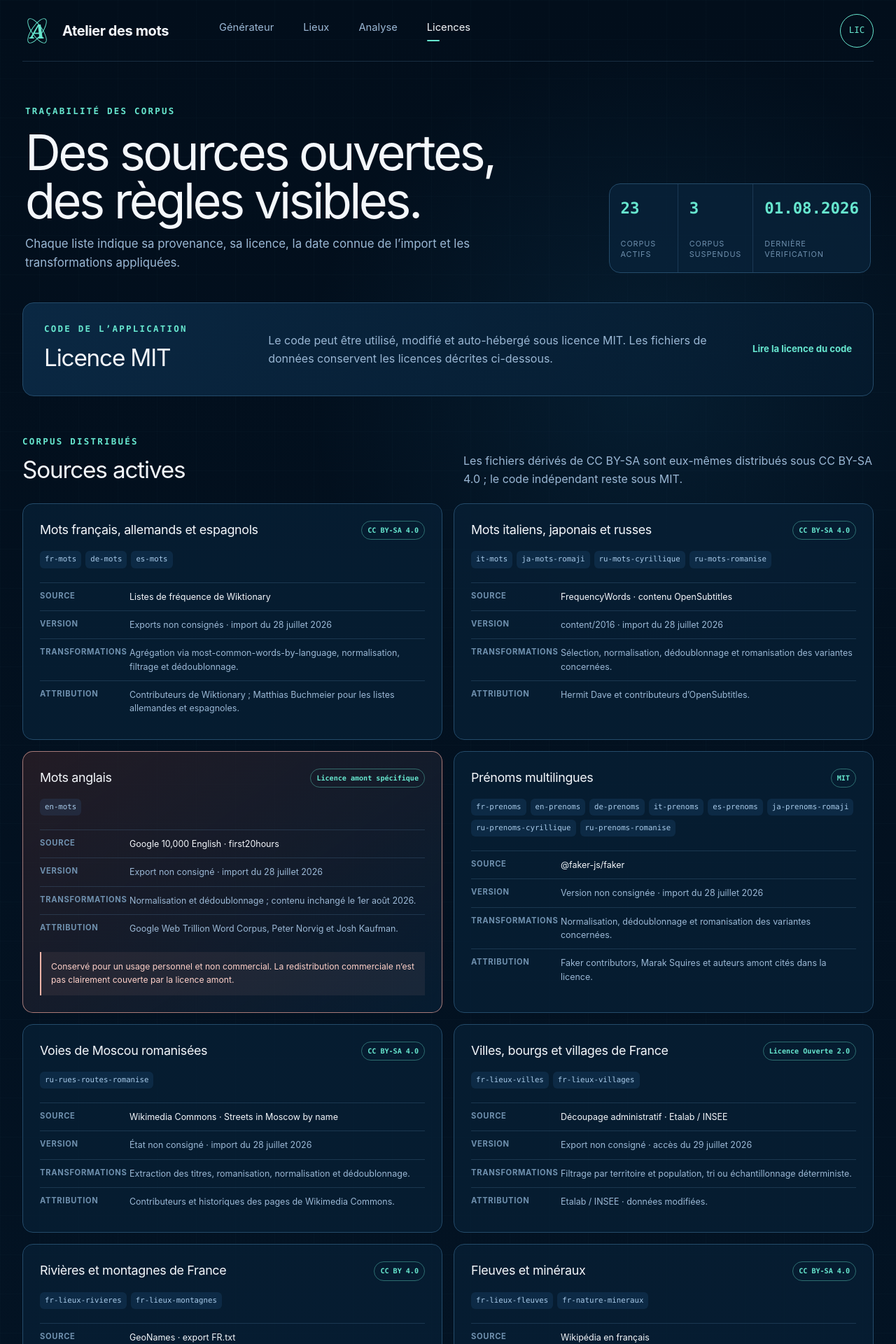
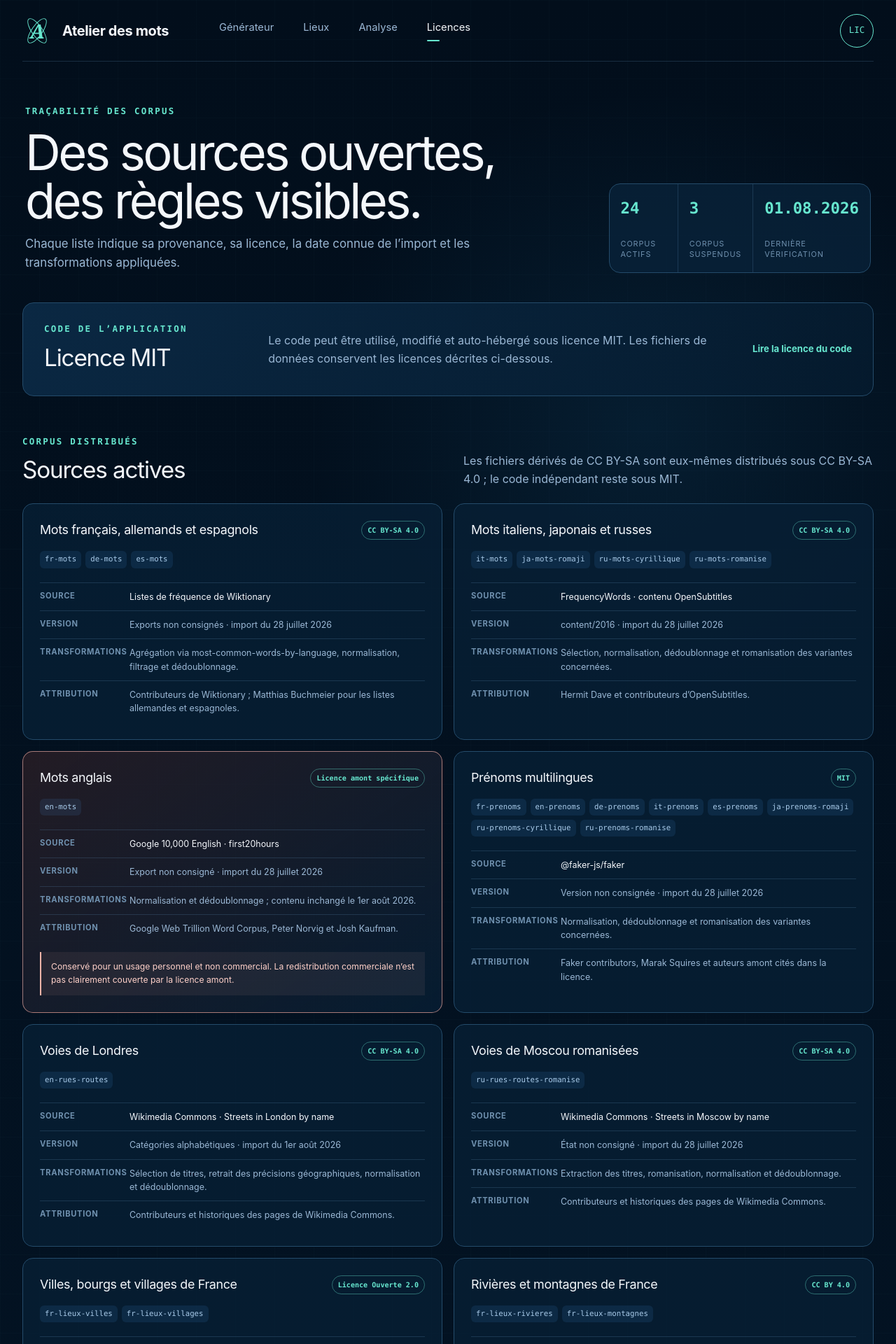
Before and after one commit to AlexandreDor/atelier-des-mots, a Next.js app: page /licences in a window 1280 px wide. Shown: the top 1920 px of the page at 70% size. Built offline with nearby package versions, Linux system fonts and the light colour scheme.

Commit message:
Documente le dictionnaire de voies anglaises

```diff
--- a/app/licences/page.tsx
+++ b/app/licences/page.tsx
@@ -90,6 +90,19 @@ const corpusGroups: CorpusGroup[] = [
       "Faker contributors, Marak Squires et auteurs amont cités dans la licence.",
   },
   {
+    title: "Voies de Londres",
+    ids: ["en-rues-routes"],
+    source: "Wikimedia Commons · Streets in London by name",
+    sourceUrl:
+      "https://commons.wikimedia.org/wiki/Category:Streets_in_London_by_name",
+    license: "CC BY-SA 4.0",
+    licenseUrl: "https://creativecommons.org/licenses/by-sa/4.0/",
+    version: "Catégories alphabétiques · import du 1er août 2026",
+    transformations:
+      "Sélection de titres, retrait des précisions géographiques, normalisation et dédoublonnage.",
+    attribution: "Contributeurs et historiques des pages de Wikimedia Commons.",
+  },
+  {
     title: "Voies de Moscou romanisées",
     ids: ["ru-rues-routes-romanise"],
     source: "Wikimedia Commons · Streets in Moscow by name",
@@ -168,7 +181,7 @@ export default function LicensesPage() {
             </p>
           </div>
           <dl className="licenses-summary" aria-label="Résumé de l’inventaire">
-            <div><dt>Corpus actifs</dt><dd>23</dd></div>
+            <div><dt>Corpus actifs</dt><dd>24</dd></div>
             <div><dt>Corpus suspendus</dt><dd>3</dd></div>
             <div><dt>Dernière vérification</dt><dd>01.08.2026</dd></div>
           </dl>
```
